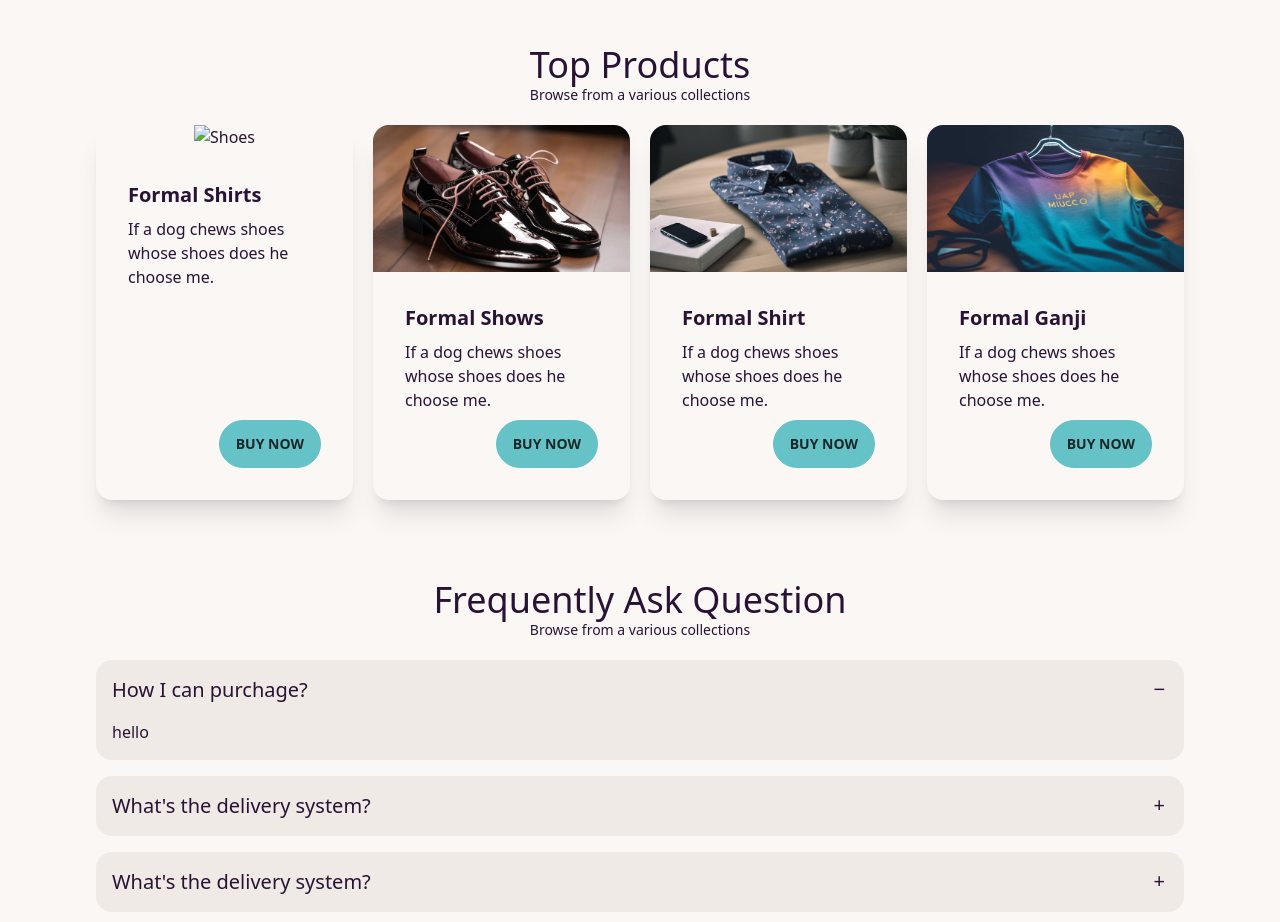
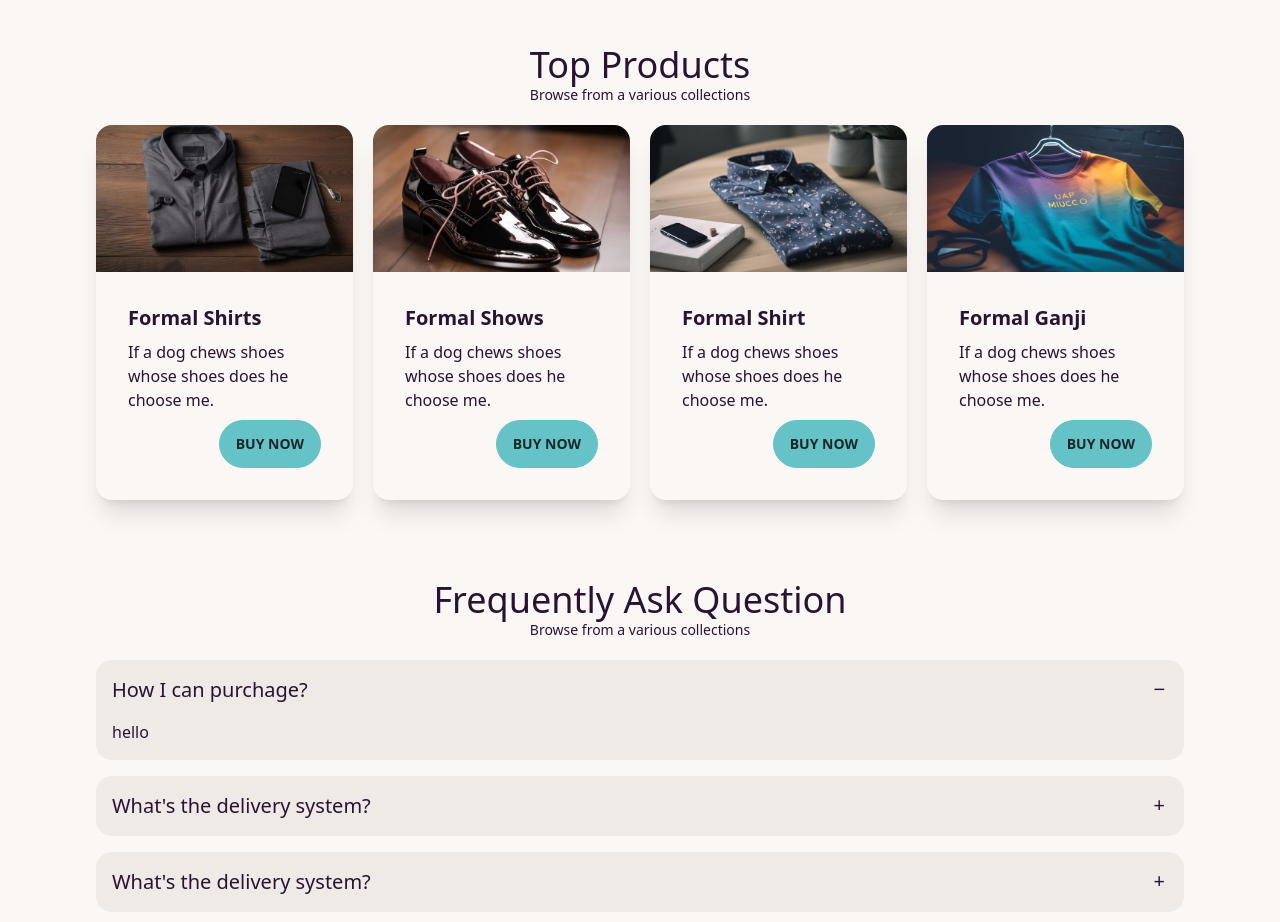
Before and after one commit to jesanotoko/daisy-man-main, a plain HTML site: page index.html in a window 1280 px wide. Shown: the part 1680-2602 px from the top of the page. Drawn offline with nearby package versions, Linux system fonts and the light colour scheme; the site is published under a folder, as on GitHub Pages, so addresses that start at the root find nothing.

Commit message:
first commit

```diff
--- a/index.html
+++ b/index.html
@@ -157,7 +157,7 @@
    <!-- Cards -->
   <div class="grid sd:grid-cols-2 md:grid-cols-3 lg:grid-cols-4 gap-5">
     <div class="card bg-base-100 shadow-xl">
-      <figure><img src="/images/elegant-businessman-attire-hangs-modern-closet-generated-by-ai_188544-15312.avif" alt="Shoes" /></figure>
+      <figure><img src="./images/elegant-businessman-attire-hangs-modern-closet-generated-by-ai_188544-15312.avif" alt="Shoes" /></figure>
       <div class="card-body">
         <h2 class="card-title">Formal Shirts</h2>
         <p>If a dog chews shoes whose shoes does he choose me.</p>
```
